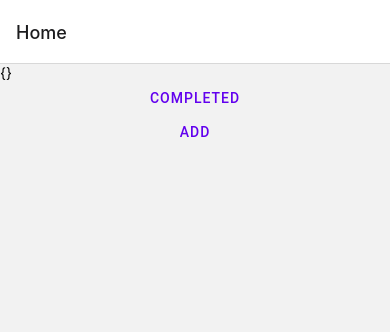
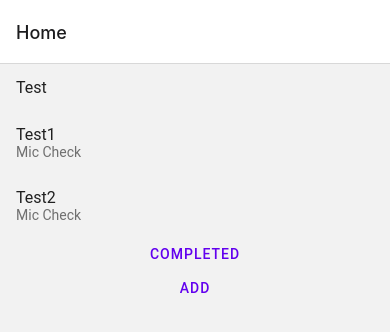
Before and after one commit to etentuk/TODO-APP, a React Native app: screen /Home in a window 390 px wide. Shown: the top 332 px of the page. Built offline with nearby package versions, Linux system fonts and the light colour scheme.

Commit message:
complete todo and redirect to edit screen on long press

```diff
--- a/src/AddEditTodoScreen/AddEditTodoScreen.tsx
+++ b/src/AddEditTodoScreen/AddEditTodoScreen.tsx
@@ -5,10 +5,12 @@ import { TodoStore as store } from '../store/store';
 import DateTimePicker from '@react-native-community/datetimepicker';
 import { observer } from 'mobx-react-lite';
 import { state } from './addEditState';
+import { useNavigation } from '@react-navigation/native';
 
 const containerStyle = { backgroundColor: 'white', padding: 20 };
 
-const AddEditTodoScreen = ({ navigation }) => {
+const AddEditTodoScreen = () => {
+  const { navigate } = useNavigation();
   const { date, setDate, open, setOpen } = state;
   const { todo, setTodo } = store;
 
@@ -19,7 +21,7 @@ const AddEditTodoScreen = ({ navigation }) => {
 
   const addTodo = () => {
     store.addTodo(todo);
-    navigation.navigate('Home');
+    navigate('Home');
   };
 
   return (
--- a/src/HomeScreen/HomeScreen.tsx
+++ b/src/HomeScreen/HomeScreen.tsx
@@ -1,20 +1,47 @@
 import React from 'react';
-import { View, Text } from 'react-native';
-import { Button } from 'react-native-paper';
+import { View, FlatList, TouchableOpacity, Alert } from 'react-native';
+import { Button, List } from 'react-native-paper';
 import { useNavigation } from '@react-navigation/native';
 import { observer } from 'mobx-react-lite';
 import { TodoStore } from '../store/store';
+import { Todo } from '../store/store.types';
 
 const HomeScreen = () => {
-  const navigation = useNavigation();
+  const { navigate } = useNavigation();
+  const { completeTodo, incompleteTodos } = TodoStore;
 
+  const completeAlert = (id: number) => {
+    Alert.alert(
+      'Complete Task?',
+      ' Are you sure you want to mark task as completed?',
+      [
+        {
+          text: 'Cancel',
+          onPress: () => console.log('Cancel Pressed'),
+          style: 'cancel',
+        },
+        {
+          text: 'OK',
+          onPress: () => {
+            completeTodo(id);
+          },
+        },
+      ],
+    );
+  };
+
+  const render = ({ item }: { item: Todo }) => (
+    <TouchableOpacity
+      onPress={() => completeAlert(item.id)}
+      onLongPress={() => navigate('AddEdit')}>
+      <List.Item title={item.name} description={item.details} />
+    </TouchableOpacity>
+  );
   return (
     <View>
-      <Text>{JSON.stringify(TodoStore.todos)}</Text>
-      <Button onPress={() => navigation.navigate('Completed')}>
-        Completed
-      </Button>
-      <Button onPress={() => navigation.navigate('AddEdit')}>Add</Button>
+      <FlatList data={incompleteTodos()} renderItem={render} />
+      <Button onPress={() => navigate('Completed')}>Completed</Button>
+      <Button onPress={() => navigate('AddEdit')}>Add</Button>
     </View>
   );
 };
--- a/src/store/store.ts
+++ b/src/store/store.ts
@@ -3,28 +3,53 @@ import { Todo, TodoStoreTypes } from './store.types';
 
 const newTodo = {
   name: '',
-  id: 0,
+  id: Math.random() * 1000,
   details: '',
   date: new Date(),
   completed: false,
 };
 
+const defaultTodos = {
+  100000: {
+    name: 'Test',
+    id: 100000,
+    details: '',
+    date: new Date(),
+    completed: false,
+  },
+  100001: {
+    name: 'Test1',
+    id: 100001,
+    details: 'Mic Check',
+    date: new Date(),
+    completed: false,
+  },
+  100002: {
+    name: 'Test2',
+    id: 100002,
+    details: 'Mic Check',
+    date: new Date(),
+    completed: false,
+  },
+};
+
 export const TodoStore: TodoStoreTypes = makeAutoObservable({
   todo: newTodo,
-  todos: {},
+  todos: defaultTodos,
   addTodo: (todo: Todo) => {
     TodoStore.todos[todo.id] = todo;
     TodoStore.todo = newTodo;
   },
   setTodo: (todo: Todo) => {
-    todo.id = new Date().getTime();
     TodoStore.todo = todo;
   },
+  completeTodo: (id: number) => {
+    TodoStore.todos[id].completed = true;
+  },
   completedTodos: () => {
-    return Object.values(TodoStore.todos).filter(todo => todo.completed).length;
+    return Object.values(TodoStore.todos).filter(todo => todo.completed);
   },
   incompleteTodos: () => {
-    return Object.values(TodoStore.todos).filter(todo => !todo.completed)
-      .length;
+    return Object.values(TodoStore.todos).filter(todo => !todo.completed);
   },
 });
--- a/src/store/store.types.ts
+++ b/src/store/store.types.ts
@@ -3,8 +3,9 @@ export type TodoStoreTypes = {
   todos: Record<number, Todo>;
   addTodo: (todo: Todo) => void;
   setTodo: (todo: Todo) => void;
-  completedTodos: () => number;
-  incompleteTodos: () => number;
+  completedTodos: () => Todo[];
+  completeTodo: (id: number) => void;
+  incompleteTodos: () => Todo[];
 };
 
 export type Todo = {
```
Also changed, not shown: package.json (+15 -1 lines), 4 other files (tests, documents, lock files or other folders).
